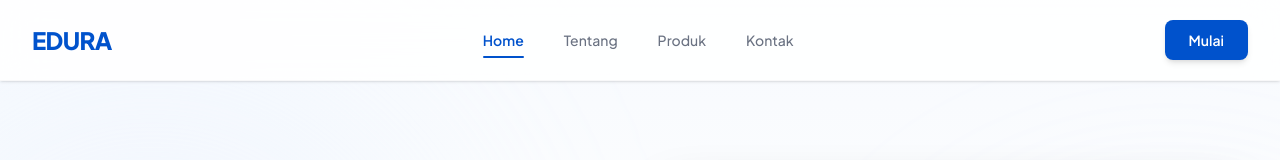
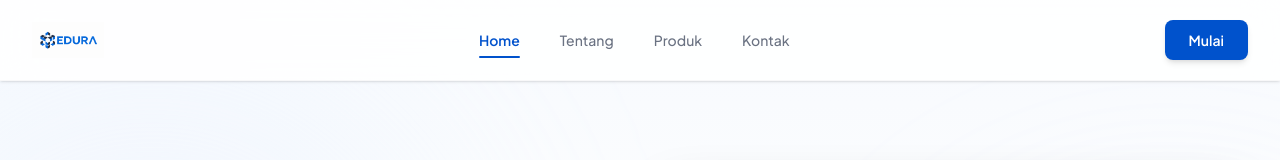
Before and after one commit to adiputra057/edura, a React (Vite) app: page / in a window 1280 px wide. Shown: the top 160 px of the page. Built offline with nearby package versions, Linux system fonts and the light colour scheme.

Commit message:
style: replace text logo with official EDURA logo image across navbar, footer and admin portal

```diff
--- a/src/components/AdminLogin.jsx
+++ b/src/components/AdminLogin.jsx
@@ -1,6 +1,7 @@
 import React, { useState, useEffect, useRef } from 'react';
 import { Lock, Mail, ArrowLeft, AlertCircle, ShieldCheck, RefreshCw } from 'lucide-react';
 import emailjs from '@emailjs/browser';
+import logo from '../assets/logo.png';
 
 // =========================================================================
 // KONFIGURASI EMAILJS (OTP REAL GMAIL)
@@ -218,10 +219,8 @@ export default function AdminLogin({ onLogin, onCancel }) {
         </button>
       </div>
 
-      <div className="sm:mx-auto sm:w-full sm:max-w-md text-center z-10">
-        <span className="text-3xl font-extrabold tracking-tight text-primary-500 font-sans">
-          EDURA
-        </span>
+      <div className="sm:mx-auto sm:w-full sm:max-w-md flex flex-col items-center justify-center text-center z-10">
+        <img src={logo} alt="EDURA Logo" className="h-10 w-auto object-contain mb-2" />
         <h2 className="mt-6 text-center text-3xl font-extrabold text-gray-900">
           {step === 'credentials' ? 'Portal Admin' : 'Verifikasi OTP'}
         </h2>
--- a/src/components/Footer.jsx
+++ b/src/components/Footer.jsx
@@ -1,5 +1,6 @@
 import React, { useState } from 'react';
 import { Globe, Mail, Send, Check } from 'lucide-react';
+import logo from '../assets/logo.png';
 
 export default function Footer({ onAdminClick }) {
   const [name, setName] = useState('');
@@ -130,10 +131,8 @@ export default function Footer({ onAdminClick }) {
           <div className="flex flex-col md:flex-row items-center justify-between gap-6">
 
             {/* Logo and copyright */}
-            <div className="flex flex-col items-center md:items-start space-y-2">
-              <span className="text-xl font-extrabold tracking-tight text-primary-500 font-sans">
-                EDURA
-              </span>
+            <div className="flex flex-col items-center md:items-start space-y-3">
+              <img src={logo} alt="EDURA Logo" className="h-8 w-auto object-contain" />
               <p className="text-xs text-gray-400">
                 &copy; {new Date().getFullYear()} EDURA. Hak Cipta Dilindungi.
               </p>
--- a/src/components/Navbar.jsx
+++ b/src/components/Navbar.jsx
@@ -1,5 +1,6 @@
 import React, { useState } from 'react';
 import { Menu, X, LayoutDashboard, User } from 'lucide-react';
+import logo from '../assets/logo.png';
 
 export default function Navbar({ currentView, setView, activeSection, scrollToSection, isAdmin }) {
   const [isOpen, setIsOpen] = useState(false);
@@ -30,9 +31,7 @@ export default function Navbar({ currentView, setView, activeSection, scrollToSe
         <div className="flex items-center justify-between h-20">
           {/* Logo */}
           <div className="flex-shrink-0 cursor-pointer" onClick={() => handleLinkClick('home')}>
-            <span className="text-2xl font-extrabold tracking-tight text-primary-500 font-sans">
-              EDURA
-            </span>
+            <img src={logo} alt="EDURA Logo" className="h-9 w-auto object-contain" />
           </div>
 
           {/* Desktop Navigation Links */}
```
Also changed, not shown: src/assets/logo.png (added).
